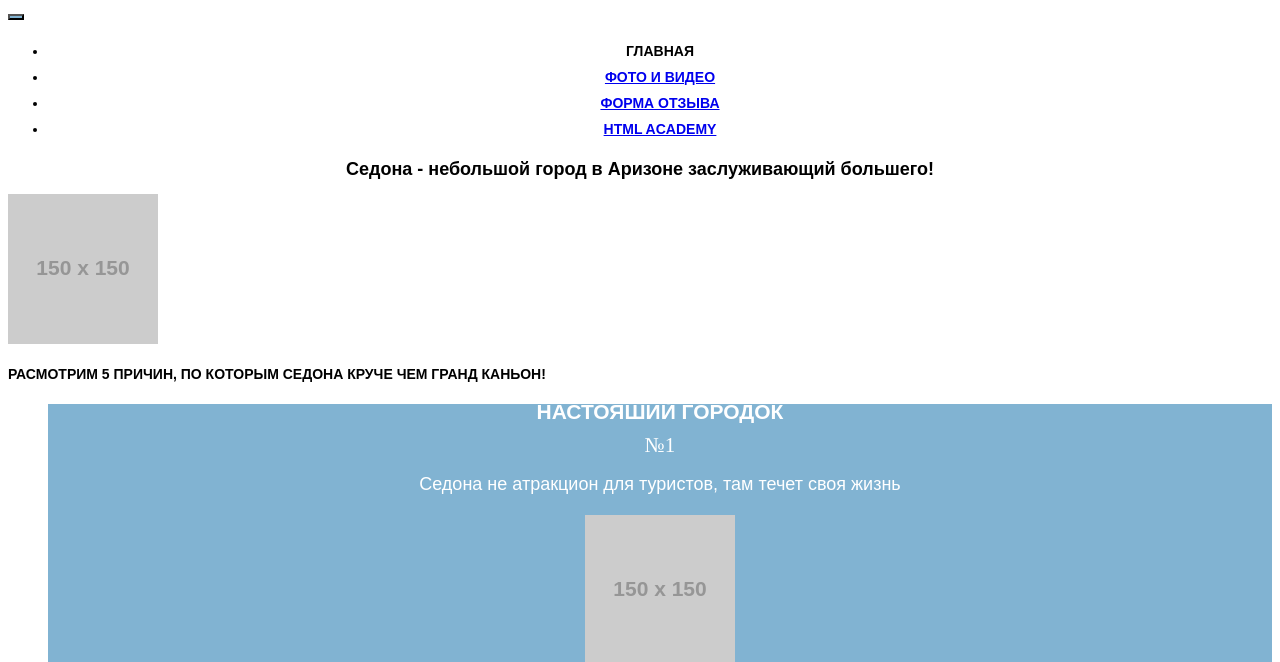
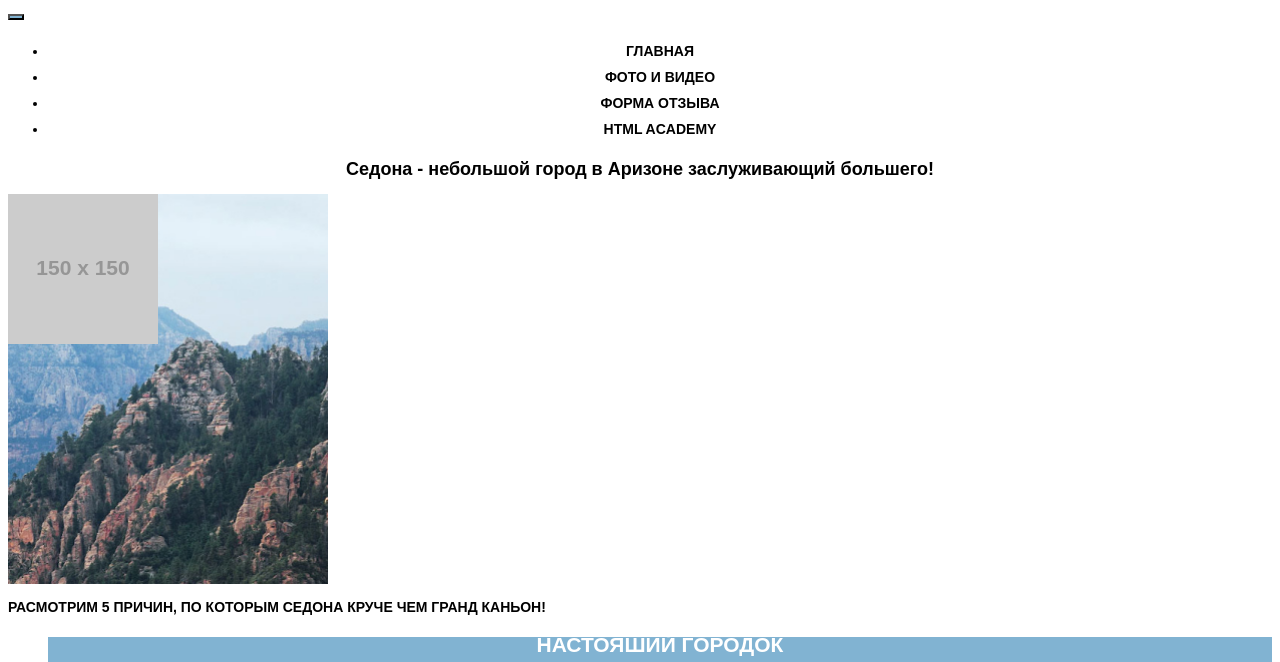
Before and after one commit to LuizaLehu/1471761-sedona-21, a website: page source/index.html in a window 1280 px wide. Shown: the part 91-753 px from the top of the page. Drawn offline with nearby package versions, Linux system fonts and the light colour scheme; files that its build step writes are made by us from their sources; placeholder pictures from the web are drawn by us.

Commit message:
стилизация главной страницы

```diff
--- a/source/less/blocks/intro.less
+++ b/source/less/blocks/intro.less
@@ -1,3 +1,10 @@
-.intro_picture {
-    background: url("../../img/back-mobile.jpg");
+.intro {
+    background: url("../../img/back-mobile.jpg") no-repeat;
+    background-size: cover;
+    background-repeat: no-repeat ;
+    width: max-content;
+    min-width: 320px;
+    min-height: 390px;
+    padding: 0;
+    margin: 0;
 }
--- a/source/less/blocks/site-list.less
+++ b/source/less/blocks/site-list.less
@@ -8,3 +8,8 @@
   color: @black;
   text-transform: uppercase;
 }
+
+.site-list_name {
+  text-decoration: none;
+  color: @black;
+}
```
Also changed, not shown: source/less/blocks/first-advantage.less (deleted, +0 -19 lines), source/img/back-mobile.jpg (renamed from source/img/back-mobile.jpg.jpg), source/index.html (line endings or trailing spaces).
